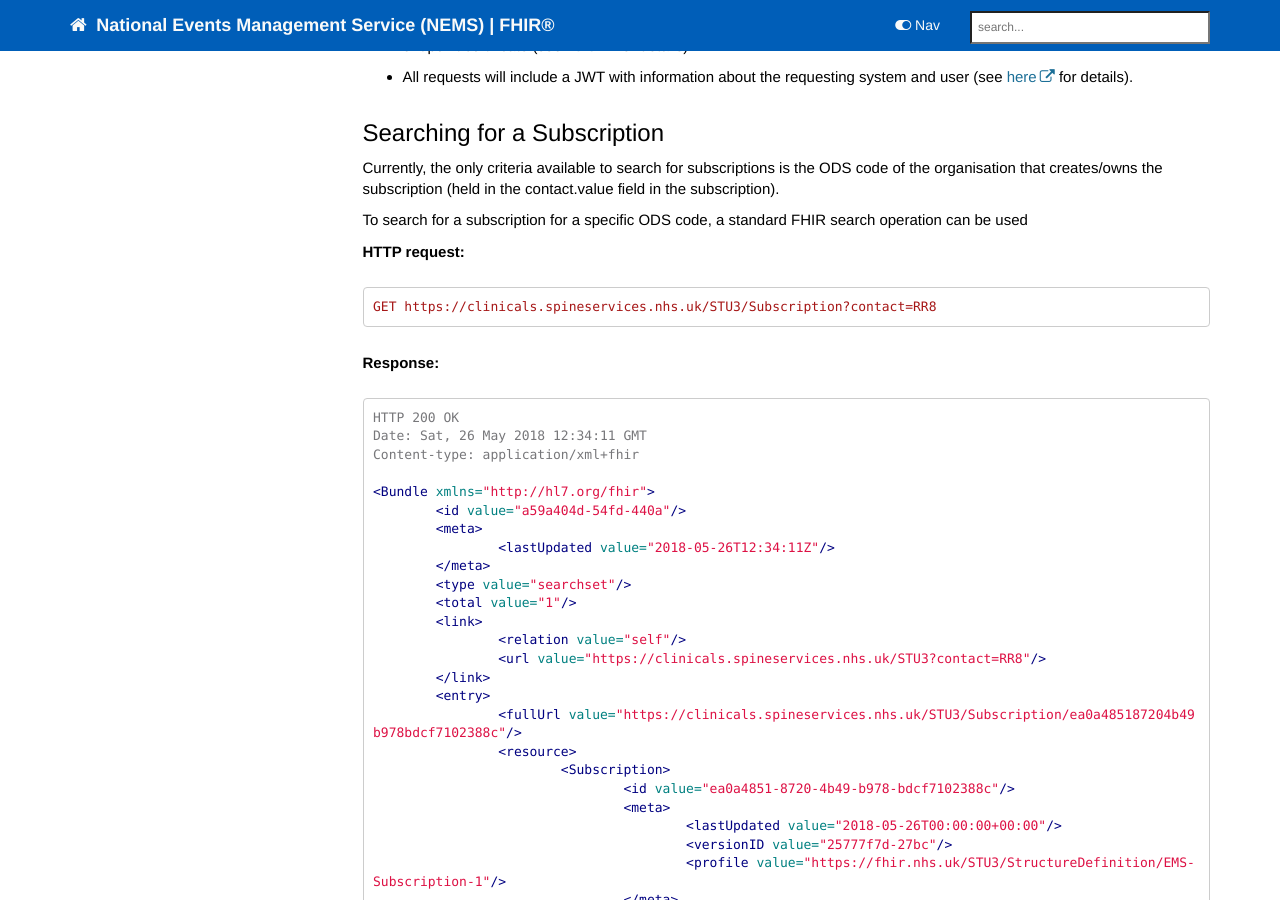
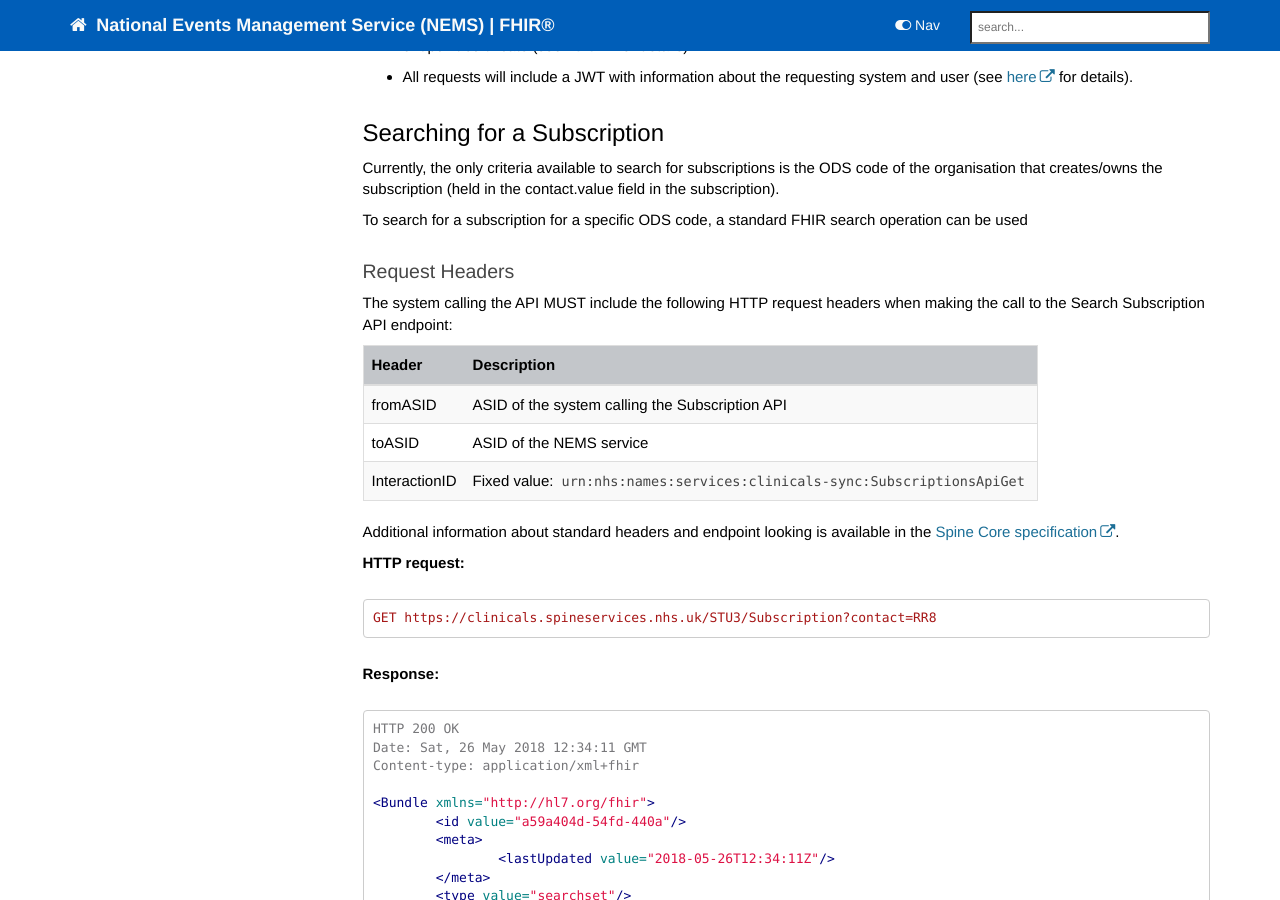
Before and after one commit to nhsconnect/Events-Management, a Jekyll site: the page built from pages/subscriptions/search_subscription.md, in a window 1280 px wide and 900 px high, scrolled down 379 px. Built offline with Jekyll 4.4.1, drawn with Linux system fonts in a browser that asks for light colours; nearby versions of some CDN libraries; comment, search, counter and statistics services are not loaded.

Commit message:
Added guidance around required headers for interactions with the subscription API

```diff
--- a/pages/subscriptions/search_subscription.md
+++ b/pages/subscriptions/search_subscription.md
@@ -19,6 +19,19 @@
 Currently, the only criteria available to search for subscriptions is the ODS code of the organisation that creates/owns the subscription (held in the contact.value field in the subscription).
 
 To search for a subscription for a specific ODS code, a standard FHIR search operation can be used
+
+### Request Headers ###
+
+The system calling the API MUST include the following HTTP request headers when making the call to the Search Subscription API endpoint:
+
+| Header | Description |
+| --- | --- |
+| fromASID | ASID of the system calling the Subscription API |
+| toASID | ASID of the NEMS service |
+| InteractionID | Fixed value: `urn:nhs:names:services:clinicals-sync:SubscriptionsApiGet` |
+
+Additional information about standard headers and endpoint looking is available in the [Spine Core specification](https://developer.nhs.uk/apis/spine-core/build_directory.html).
+
 
 **HTTP request:**
 
```
Also changed, not shown: pages/overview/overview_release_notes.md (+7 -0 lines), pages/subscriptions/explore_create_subscription.md (+13 -0 lines), pages/subscriptions/explore_manage_subscription.md (+25 -0 lines).
